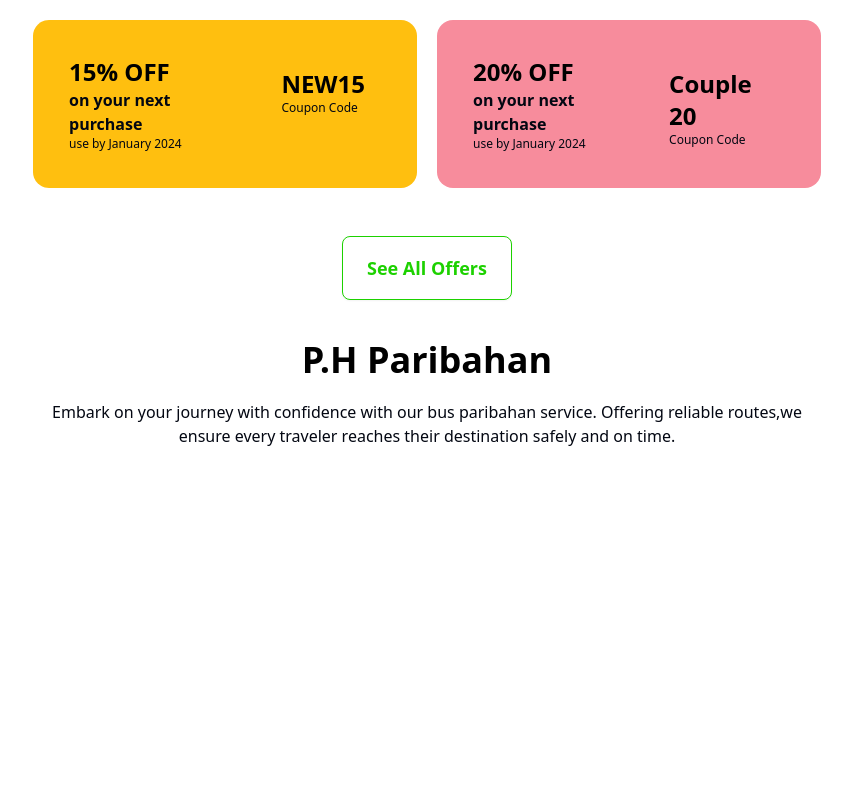
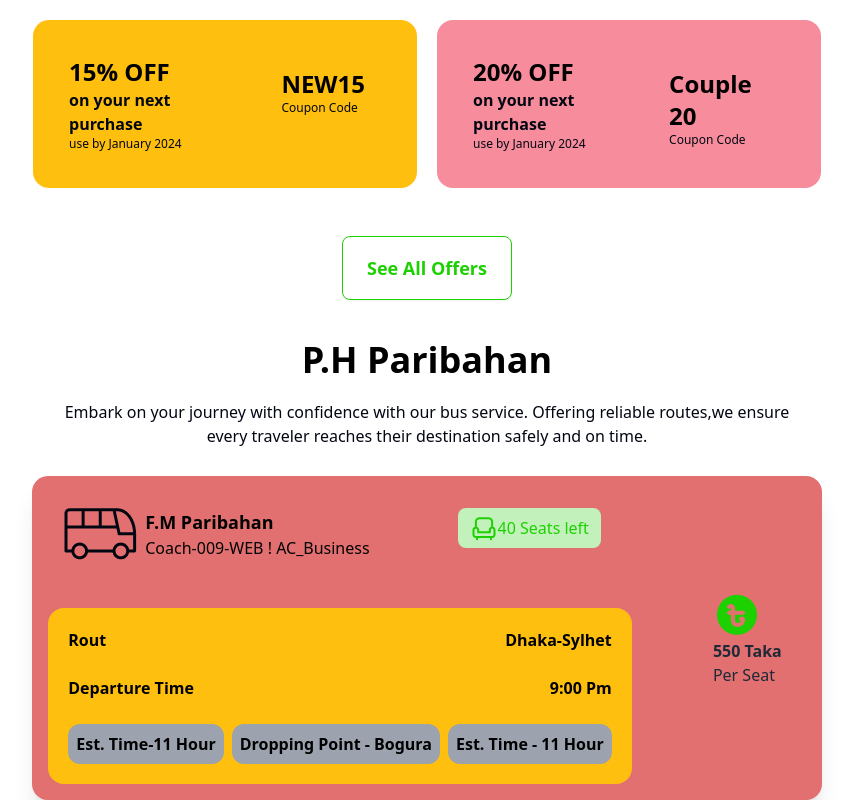
Before and after one commit to Fazlul619/assignment-5, a plain HTML site: page index.html in a window 1280 px wide. Shown: the part 706-1506 px from the top of the page, without its empty margins (213-1066 px from the left). Before the commit the page ends 1154 px from the top, so only its background shows below. Drawn offline with nearby package versions, Linux system fonts and the light colour scheme.

Commit message:
paribhan Section Complete

```diff
--- a/index.html
+++ b/index.html
@@ -149,12 +149,78 @@
           <p
             class="text-[#030712] text-base max-w-3xl mx-auto mt-5 font-normal"
           >
-            Embark on your journey with confidence with our bus paribahan
-            service. Offering reliable routes,we ensure every traveler reaches
-            their destination safely and on time.
+            Embark on your journey with confidence with our bus service.
+            Offering reliable routes,we ensure every traveler reaches their
+            destination safely and on time.
           </p>
         </div>
+        <div class="flex justify-center mt-7">
+          <div
+            class="flex flex-row justify-center items-center card max-w-fit bg-[#e37070] shadow-xl"
+          >
+            <div>
+              <div class="flex max-w-fit p-8">
+                <div><img src="images/bus-logo.png" alt="" /></div>
+
+                <div class="mx-2">
+                  <h1 class="text-black font-bold text-lg">F.M Paribahan</h1>
+                  <p class="text-black font-light">
+                    Coach-009-WEB ! AC_Business
+                  </p>
+                </div>
+                <div
+                  class="flex w-[180] h-10 bg-[#c3f1bc] justify-center items-center p-3 rounded-lg mx-20"
+                >
+                  <div class="w-[28] h-[28]">
+                    <img src="images/seat-green.png" alt="" />
+                  </div>
+
+                  <p class="text-[#1DD100] font-medium text-base">
+                    <span>40</span> Seats left
+                  </p>
+                </div>
+              </div>
+              <div class="card max-w-fit bg-[#FFBF0F] text-neutral-content m-4">
+                <div class="p-5">
+                  <div class="flex justify-between">
+                    <p class="text-black font-semibold">Rout</p>
+                    <p class="text-black font-semibold">Dhaka-Sylhet</p>
+                  </div>
+                  <br />
+                  <div class="flex justify-between">
+                    <p class="text-black font-semibold">Departure Time</p>
+                    <p class="text-black font-semibold">9:00 Pm</p>
+                  </div>
+                  <br />
+                  <div class="flex justify-between gap-2">
+                    <p
+                      class="bg-gray-400 p-2 rounded-xl text-black font-semibold text-base"
+                    >
+                      Est. Time-11 Hour
+                    </p>
+                    <p
+                      class="bg-gray-400 p-2 rounded-xl text-black font-semibold text-base"
+                    >
+                      Dropping Point - Bogura
+                    </p>
+                    <p
+                      class="bg-gray-400 p-2 rounded-xl text-black font-semibold text-base"
+                    >
+                      Est. Time - 11 Hour
+                    </p>
+                  </div>
+                </div>
+              </div>
+            </div>
+            <div class="pr-10">
+              <img src="images/fare.png" alt="" />
+              <h1 class="font-bold">550 Taka</h1>
+              <p>Per Seat</p>
+            </div>
+          </div>
+        </div>
       </section>
+      <!-- set -->
     </main>
     <footer></footer>
   </body>
```
